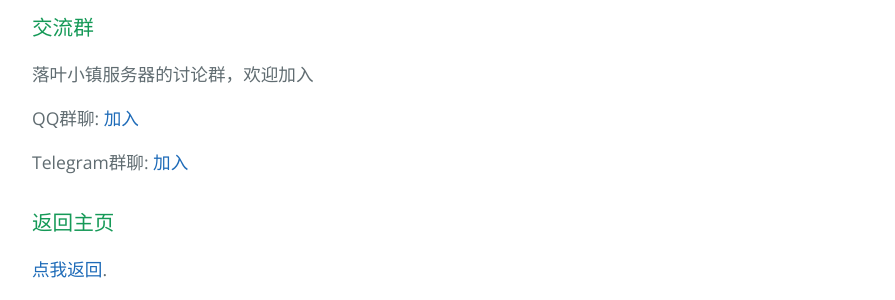
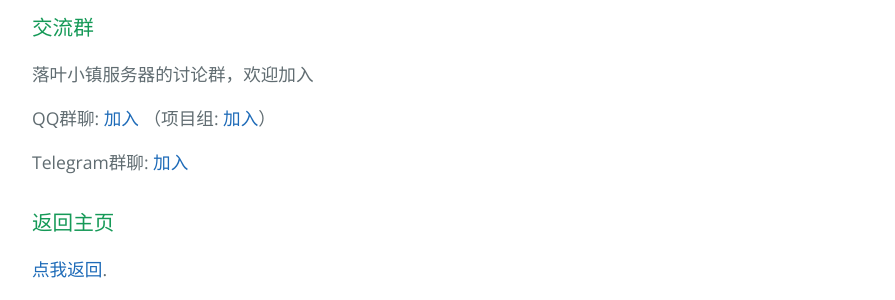
Before and after one commit to DeadBoy2537/LTSProjects, a Jekyll site: the page built from index.md, in a window 1280 px wide and 900 px high, scrolled down 2955 px. Shown: the part 473-773 px from the top of the window, without its empty margins (192-1087 px from the left). Built offline with Jekyll 4.4.1, drawn with Linux system fonts in a browser that asks for light colours; our own code applies the rules of GitHub Pages for plain Markdown files.

Commit message:
添加项目组群聊入口

```diff
--- a/index.md
+++ b/index.md
@@ -146,7 +146,7 @@ Releases: <a href="https://github.com/DeadBoy2537/LTSProjects/releases/latest" t
 
 落叶小镇服务器的讨论群，欢迎加入
 
-QQ群聊: <a href="https://jq.qq.com/?_wv=1027&k=nC0T6Jua" target="_blank">加入</a>
+QQ群聊: <a href="https://jq.qq.com/?_wv=1027&k=nC0T6Jua" target="_blank">加入</a> （项目组: <a href="https://jq.qq.com/?_wv=1027&k=vmq91hTr" target="_blank">加入</a>）
 
 Telegram群聊: <a href="https://t.me/+V4iovZgXfEp2c62B" target="_blank">加入</a>
 
```
